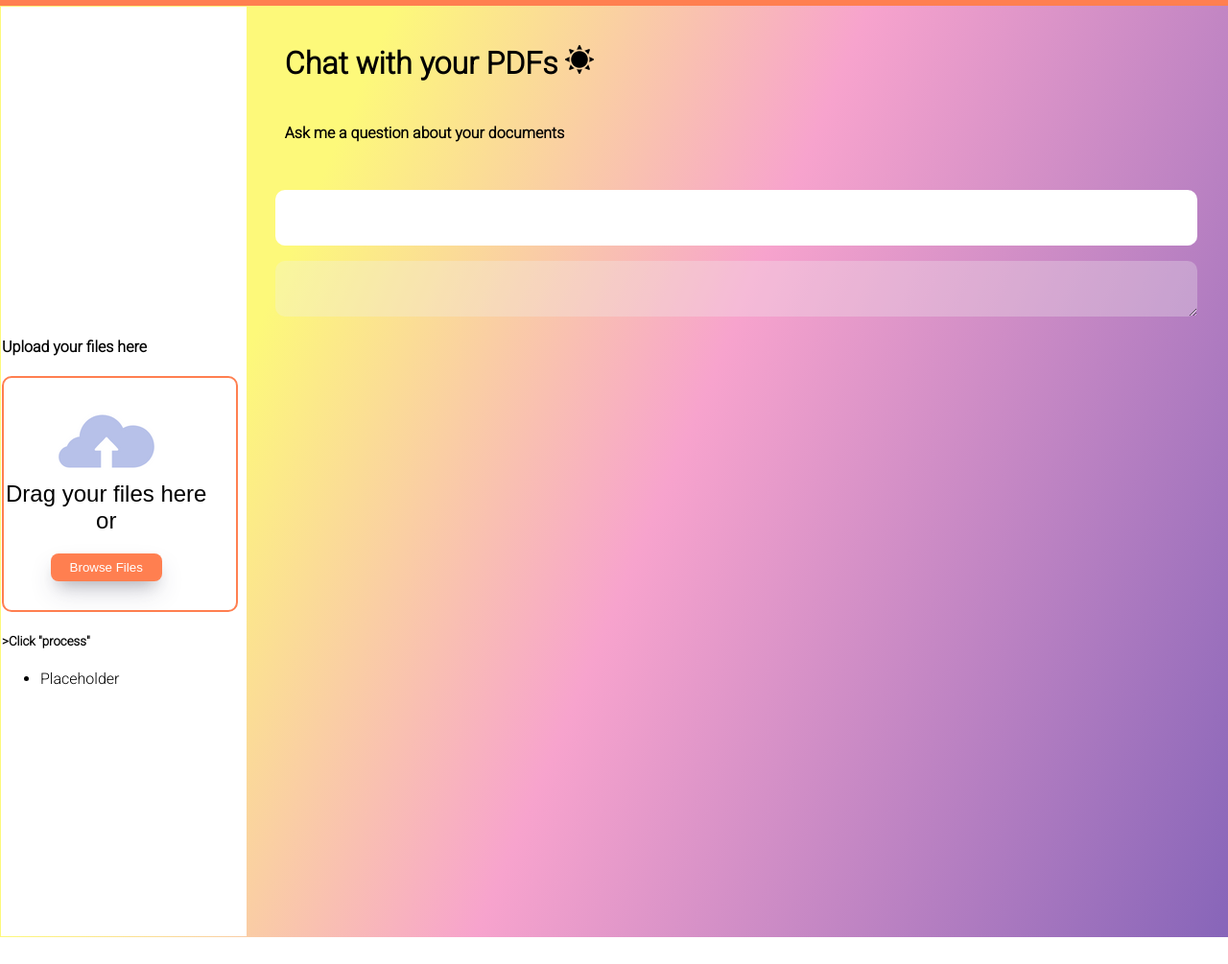
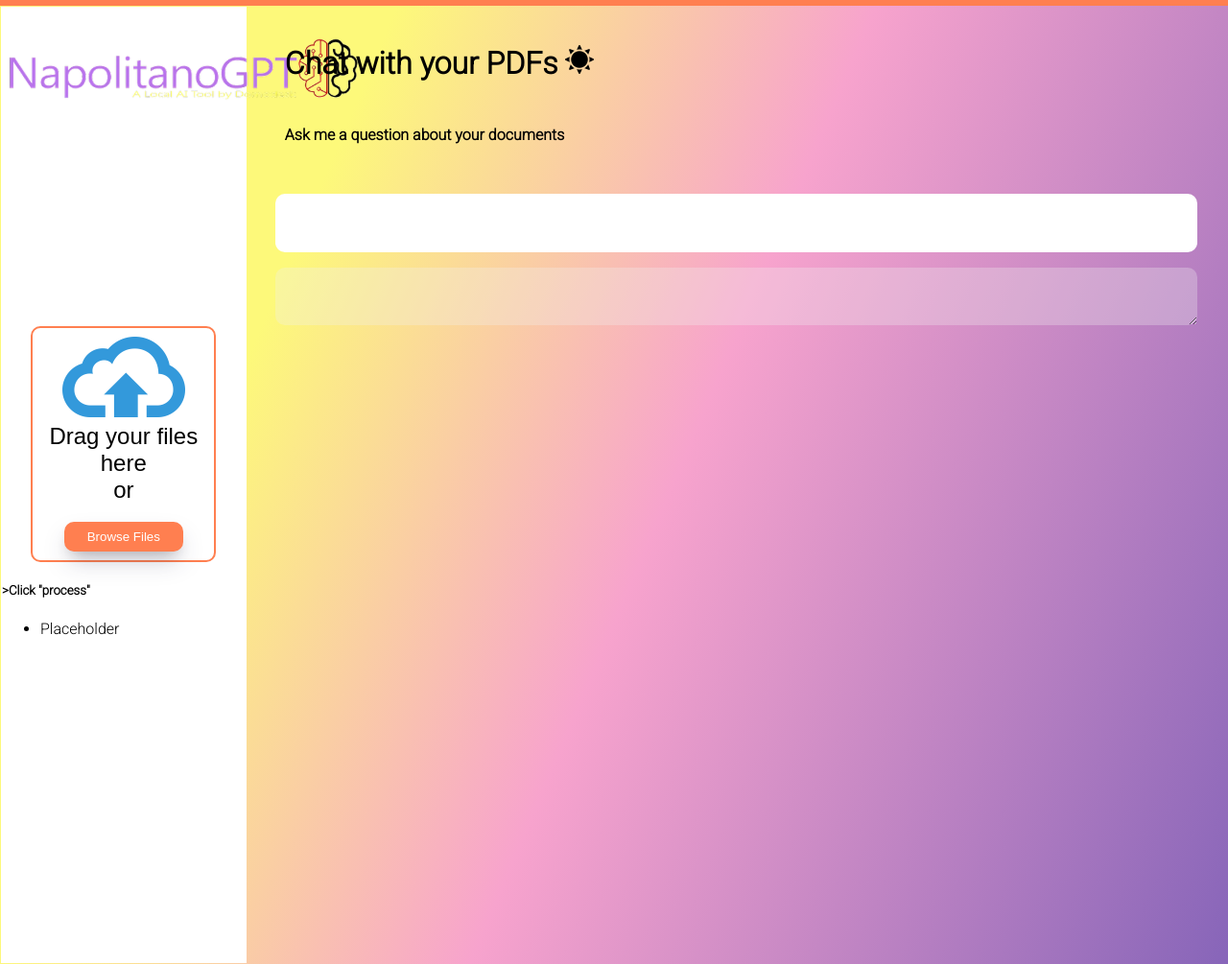
Before and after one commit to ManuelCampiUA/NGPT, a Flask app: page / in a window 1280 px wide. Shown: the whole page at 96% size. Before the commit the page ends 977 px from the top, so only its background shows below. Run offline with Flask 3, Linux system fonts and the light colour scheme; parts of the project's set-up code (start-up, migrations or seed data) failed here and were passed over.

Commit message:
aggiunta logo e immagini

```diff
--- a/app/static/css/style_light.css
+++ b/app/static/css/style_light.css
@@ -72,9 +72,14 @@
 }
 
 .scroller{
-  height:15rem;
+  height:20rem;
 }
 
+.logo{
+  height: 7rem;
+  width: auto;
+  overflow:hidden;
+}
 
 input{
   display: none;
@@ -96,6 +101,7 @@
 	cursor: pointer;
 	border: 2px solid coral;
 	border-radius: 10px;
+  margin: 0 12%;
 }
 /*mostra il DROP HERE durante drag-n-drop*/
 .drop_section div.col:last-child{
@@ -136,71 +142,23 @@
     margin: auto;
     color: var(--secondary-color);
 }
-
-
-
-
-
-
-  /*BREAKPOINTS*/
-@media screen and (max-width: 990px)
-{
-  *{
-    padding: 0;
-    margin: 0;
-  }
-  .main_content{
-    padding-left: 5%;
-  }
-  .grid {
-  display: grid;
-  grid-template-columns: 25% 75%;
-  grid-template-rows: 1fr 2fr;
-  }
-}
-
-@media screen and (max-width: 650px)
-{
-  *{
-      color: white;
-    padding: 0.5%;
-    margin: 0.5%;
-    text-align: center;
-  }
-  .scroller
-  {
-      height: 0;
-  }
-  .grid {
-      display: grid;
-      grid-template-columns:100%;
-  }
-  .drop_zone{
-      max-width: 15rem;
-      height: 7rem;
-      margin-left: 3rem;
-  }
-
-
-}
-
-
-
-/*experimental*/
-
-
-
+/*bottone arancione*/
 .drop_section button{
   color: white;
   background-color: coral;
   border: none;
   outline: none;
-    padding: 7px 20px;
-    border-radius: 8px;
-    margin-top: 20px;
+  padding: 0.5rem 1.5rem;
+  border-radius: 10px;
+  margin-top: 1.2rem;
   cursor: pointer;
   box-shadow: rgba(50, 50, 93, 0.25) 0px 13px 27px -5px, rgba(0, 0, 0, 0.3) 0px 8px 16px -8px;
 }
+
+
+/*file uploadati barrette caricamento*/
+
+
 .drop_section input{
   display: none;
 }
@@ -208,24 +166,22 @@
 .list-section{
   display: none;
   text-align: left;
-    margin: 0px 35px;
+  margin: 0px 2rem;
   padding-bottom: 20px;
 }
 .list-section .list-title{
-    font-size: 0.95rem;
-    color: #707EA0;
+  font-size: 1rem;
+  color: var(--secondary-color);
+  ;
 }
 .list-section li{
   display: flex;
-    margin: 15px 0px;
-    padding-top: 4px;
-    padding-bottom: 2px;
-    border-radius: 8px;
+  margin: 1rem 0;
+  padding: .5rem 0;
+  border-radius: 10px;
   transition-duration: 0.2s;
 }
-.list-section li:hover{
-    box-shadow: #E3EAF9 0px 0px 4px 0px, #E3EAF9 0px 12px 16px 0px;
-}
+
 .list-section li .col{
   flex: .1;
 }
@@ -237,7 +193,7 @@
   flex: .75;
   text-align: left;
   font-size: 0.9rem;
-    color: #3e4046;
+  color: var(--secondary-color);
   padding: 8px 10px;
 }
 .list-section li .col:nth-child(2) div.name{
@@ -294,3 +250,50 @@
 .list-section li.in-prog svg.tick{
   display: none;
 }
+
+
+  /*BREAKPOINTS*/
+@media screen and (max-width: 990px)
+{
+  *{
+    padding: 0;
+    margin: 0;
+  }
+  .main_content{
+    padding-left: 5%;
+  }
+  .grid {
+  display: grid;
+  grid-template-columns: 25% 75%;
+  grid-template-rows: 1fr 2fr;
+  }
+  .scroller
+  {
+      height: 20rem;
+  }
+}
+
+@media screen and (max-width: 650px)
+{
+  *{
+      color: white;
+    padding: 0.5%;
+    margin: 0.5%;
+    text-align: center;
+  }
+  .scroller
+  {
+      height: 0;
+  }
+  .grid {
+      display: grid;
+      grid-template-columns:100%;
+  }
+  .drop_zone{
+      max-width: 15rem;
+      height: 7rem;
+      margin-left: 3rem;
+  }
+
+
+}
--- a/app/static/js/drag_and_drop.js
+++ b/app/static/js/drag_and_drop.js
@@ -64,7 +64,7 @@
 
 // check the file type
 function typeValidation(type){
-    var splitType = type.split('/')[0]
+    let splitType = type.split('/')[0]
     if(type == 'application/pdf' || splitType == 'image' || splitType == 'video'){
         return true
     }
@@ -73,11 +73,11 @@
 // upload file function
 function uploadFile(file){
     listSection.style.display = 'block'
-    var li = document.createElement('li')
+    let li = document.createElement('li')
     li.classList.add('in-prog')
     li.innerHTML = `
         <div class="col">
-            <img src="icons/${iconSelector(file.type)}" alt="">
+            <img src="static/img/${iconSelector(file.type)}" alt="">
         </div>
         <div class="col">
             <div class="file-name">
@@ -95,15 +95,15 @@
         </div>
     `
     listContainer.prepend(li)
-    var http = new XMLHttpRequest()
-    var data = new FormData()
+    let http = new XMLHttpRequest()
+    let data = new FormData()
     data.append('file', file)
     http.onload = () => {
         li.classList.add('complete')
         li.classList.remove('in-prog')
     }
     http.upload.onprogress = (e) => {
-        var percent_complete = (e.loaded / e.total)*100
+        let percent_complete = (e.loaded / e.total)*100
         li.querySelectorAll('span')[0].innerHTML = Math.round(percent_complete) + '%'
         li.querySelectorAll('span')[1].style.width = percent_complete + '%'
     }
@@ -113,7 +113,7 @@
 }
 // find icon for file
 function iconSelector(type){
-    var splitType = (type.split('/')[0] == 'application') ? type.split('/')[1] : type.split('/')[0];
+    let splitType = (type.split('/')[0] == 'application') ? type.split('/')[1] : type.split('/')[0];
     return splitType + '.png'
 }
 
--- a/app/templates/index.html
+++ b/app/templates/index.html
@@ -3,8 +3,11 @@
 {% block content %}
 
 <div class="grid container">
-  <!-- sidebar -->
-  <div class="sidebar"></div>
+
+  <div class="sidebar"> <!--Logo-->
+    <img  class="logo"src="{{ url_for('static', filename='img/logo.png') }}" alt="logo"></h1>
+
+  </div>
 
   <!-- Main content -->
   <div class="main_content">
@@ -16,9 +19,9 @@
   </div>
 
 
-  <div class="sidebar">
-       <h4>Upload your files here </h4>
-        <div class="drop_section">
+  <div class="sidebar"> <!--drag ur files-->
+
+        <div class="drop_section ">
             <div class="col">
                     <img src="{{ url_for('static', filename='img/cloud.png') }}" alt="cloud">
                 <span>Drag your files here</span>
@@ -46,6 +49,4 @@
 
 </div>
 
-
-
 {%endblock %}
```
Also changed, not shown: app/static/img/cloud.png, app/static/img/logo.png (added). Lines whose indentation alone changed are shown as unchanged.
